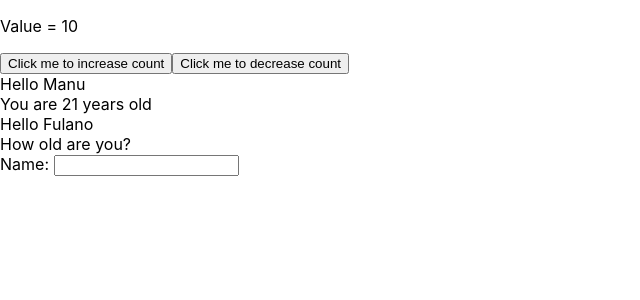
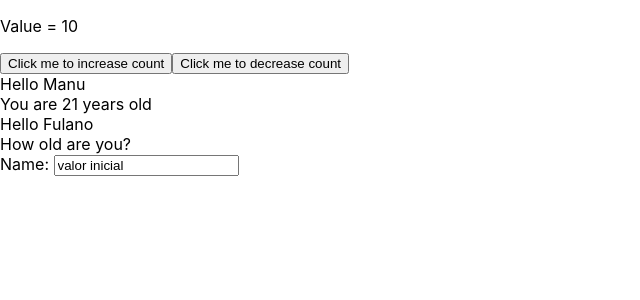
Before and after one commit to MariaManoela/typescript-react-demo, a React (Create React App) app: page / in a window 1280 px wide. Shown: the top 300 px of the page, without its empty margins (0-640 px from the left). Built offline with nearby package versions, Linux system fonts and the light colour scheme.

Commit message:
Add handleChange function

```diff
--- a/src/components/NameInput.tsx
+++ b/src/components/NameInput.tsx
@@ -1,11 +1,17 @@
 import React, {useState, useEffect} from "react";
 
 function NameInput() {
+    const [name, setName] = useState('valor inicial');
     console.log('rendered');
+
+    const handleChange: React.ChangeEventHandler<HTMLInputElement> = (event) => {
+        setName(event.target.value);
+    };
+
     return (
         <>
             <label htmlFor="nameInput">Name: </label>
-            <input id="nameInput"/>
+            <input id="nameInput" value={name} onChange={handleChange}/>
         </>
     )
 }
```
